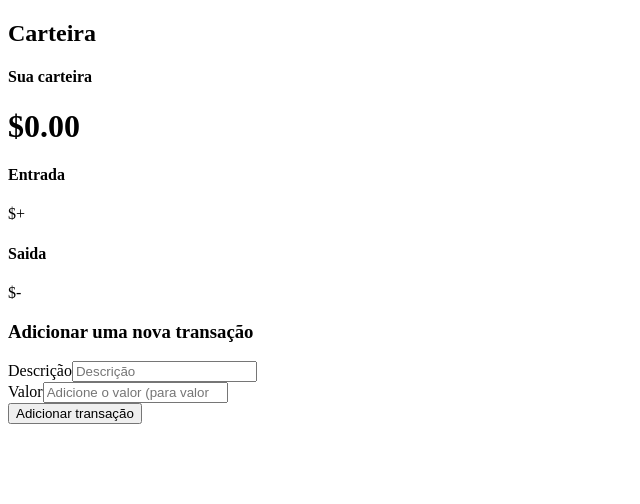
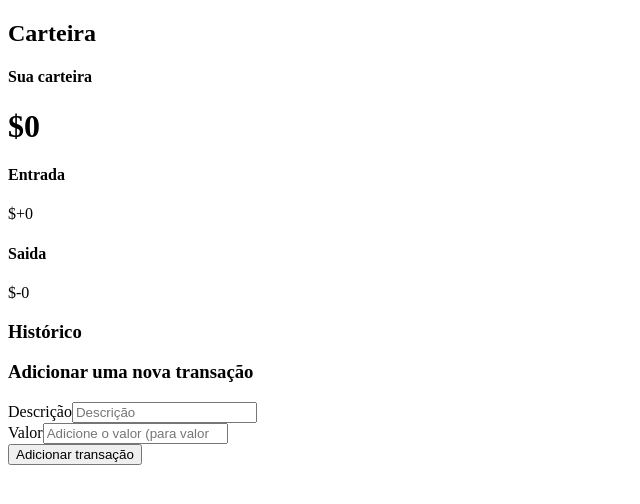
Before and after one commit to bitakamori/carteira, a Vue app: page / in a window 1280 px wide. Shown: the top 504 px of the page, without its empty margins (0-640 px from the left). Built offline with nearby package versions, Linux system fonts and the light colour scheme.

Commit message:
add-logic

```diff
--- a/src/App.vue
+++ b/src/App.vue
@@ -1,9 +1,10 @@
 <template>
   <Header />
   <div class="container">
-    <Balance />
-    <IncomeExpenses />
-    <AddTransaction />
+    <Balance :total="+total" />
+    <IncomeExpenses :income="+income" :expenses="+expenses"/>
+    <TransactionList :transactions="transactions" @transactionDeleted="handleTransactionDeleted"/>
+    <AddTransaction @transactionSubmitted="handleTransactionSubmitted"/>
   </div>
 </template>
 
@@ -12,4 +13,59 @@ import AddTransaction from './components/AddTransaction.vue';
 import Balance from './components/Balance.vue';
 import Header from './components/Header.vue';
 import IncomeExpenses from './components/IncomeExpenses.vue';
+import TransactionList from './components/TransactionList.vue';
+
+import { ref, computed, onMounted } from 'vue';
+
+const transactions = ref([]);
+
+onMounted(() => {
+  const saveTransactions = JSON.parse(localStorage.getItem('transactions'));
+
+  if(saveTransactions) {
+    transactions.value = saveTransactions;
+  }
+});
+
+const total = computed(() => {
+  return transactions.value.reduce((acc, transaction) => {
+    return acc + transaction.amount;
+  }, 0);
+});
+
+const income = computed(() => {
+  return transactions.value.filter((transaction) => transaction.amount > 0).reduce((acc, transaction) => {
+    return acc + transaction.amount;
+  }, 0).toFixed(2);
+});
+
+const expenses = computed(() => {
+  return transactions.value.filter((transaction) => transaction.amount < 0).reduce((acc, transaction) => {
+    return acc + transaction.amount;
+  }, 0).toFixed(2);
+});
+
+const handleTransactionSubmitted = (transactionData) => {
+  transactions.value.push({
+    id: generateId(),
+    text:transactionData.text,
+    amount: transactionData.amount,
+  });
+  saveTransactionsToLocalStorage();
+}
+
+const generateId = () => {
+  return Math.floor(Math.random() * 1000);
+}
+
+const saveTransactionsToLocalStorage = () => {
+  localStorage.setItem('transactions', JSON.stringify(transactions.value));
+}
+
+const handleTransactionDeleted = (id) => {
+  transactions.value = transactions.value.filter((transaction) => transaction.id !== id);
+  saveTransactionsToLocalStorage();
+}
+
+
 </script>
--- a/src/components/AddTransaction.vue
+++ b/src/components/AddTransaction.vue
@@ -1,14 +1,36 @@
 <template>
     <h3>Adicionar uma nova transação</h3>
-    <form if="form">
+    <form if="form" @submit.prevent="onSubmit">
         <div>
             <label for="text"> Descrição</label>
-            <input type="text" placeholder="Descrição" />
+            <input type="text" v-model="text" placeholder="Descrição" />
         </div>
         <div>
             <label for="amount">Valor</label>
-            <input type="number" placeholder="Adicione o valor (para valores negativo adicione - na frente do numero)">
+            <input type="number" v-model="amount" placeholder="Adicione o valor (para valores negativo adicione - na frente do numero)">
         </div>
         <button>Adicionar transação</button>
     </form>
 </template>
+<script setup>
+import { ref } from 'vue';
+
+const text = ref('');
+const amount = ref('');
+
+const emit = defineEmits(['transactionSubmitted']);
+
+const onSubmit = () => {
+     if (!text.value || !amount.value){
+        return;
+     }
+
+     const transactionData = {
+        text: text.value,
+        amount: parseFloat(amount.value)
+     }
+     emit('transactionSubmitted', transactionData);
+     text.value = '';
+     amount.value = '';
+}
+</script>
--- a/src/components/Balance.vue
+++ b/src/components/Balance.vue
@@ -1,4 +1,14 @@
 <template>
     <h4>Sua carteira</h4>
-    <h1>$0.00</h1>
+    <h1>${{total}}</h1>
 </template>
+<script setup>
+import { defineProps } from 'vue';
+
+defineProps({
+    total: {
+        type: Number,
+        required: true,
+    }
+})
+</script>
--- a/src/components/IncomeExpenses.vue
+++ b/src/components/IncomeExpenses.vue
@@ -2,11 +2,25 @@
     <div>
         <div>
             <h4>Entrada</h4>
-            <p>$+</p>
+            <p>$+{{ income }}</p>
         </div>
         <div>
             <h4>Saida</h4>
-            <p>$-</p>
+            <p>$-{{ expenses }}</p>
         </div>
     </div>
 </template>
+<script setup>
+import { defineProps } from 'vue';
+
+defineProps({
+    income: {
+        type: Number,
+        required: true,
+    },
+    expenses: {
+        type: Number,
+        required: true,
+    }
+})
+</script>
--- a/src/components/TransactionList.vue
+++ b/src/components/TransactionList.vue
@@ -1,3 +1,26 @@
 <template>
     <h3>Histórico</h3>
+    <ul>
+        <li v-for="transaction in transactions" :key="transaction.id">
+            {{ transaction.text }} <span> ${{ transaction.amount }}</span>
+            <button @click="deleteTransaction(transaction.id)">X</button>
+        </li>
+    </ul>
 </template>
+<script setup>
+import { defineProps } from 'vue';
+
+defineProps({
+    transactions: {
+        type: Array,
+        required: true,
+    }
+});
+
+const emit = defineEmits(['transactionDeleted']);
+
+const deleteTransaction = (id) => {
+    emit('transactionDeleted', id);
+}
+
+</script>
```
Also changed, not shown: eslint.config.js (added, +9 -0 lines), package.json (+7 -1 lines), src/main.js (+4 -3 lines), 1 other file (tests, documents, lock files or other folders).
